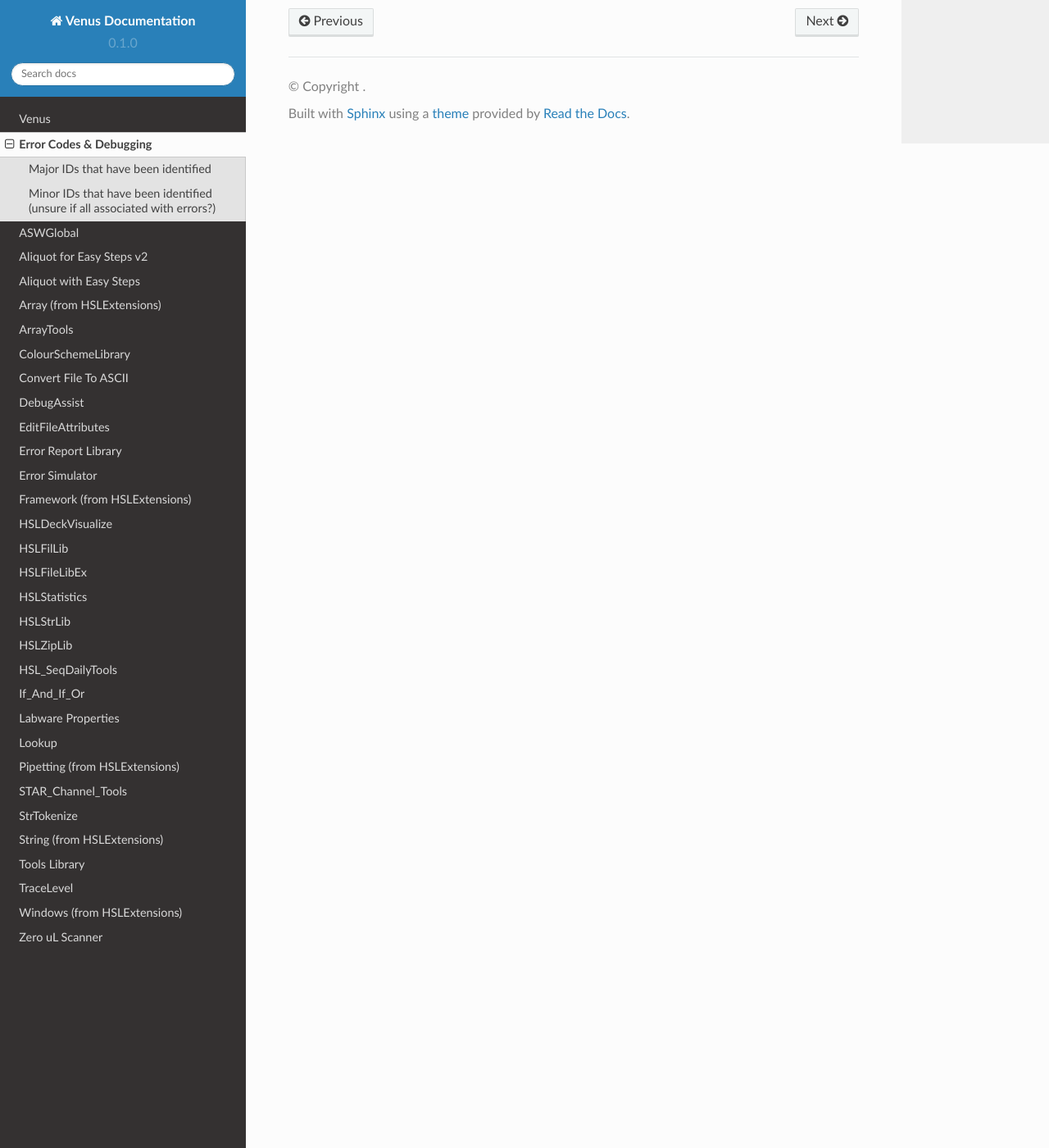
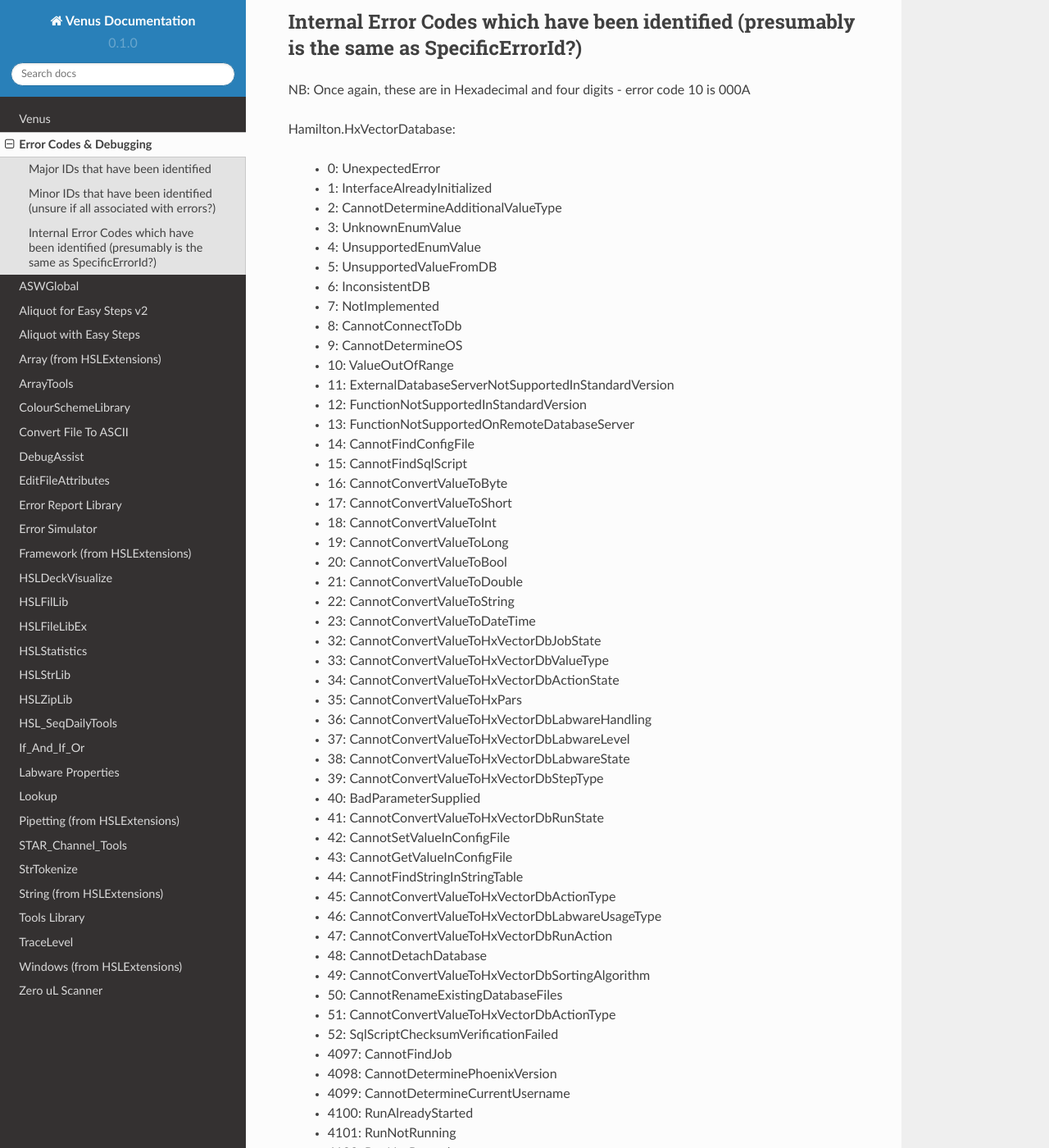
Before and after one commit to theonetruenerd/VenusLibraryDocumentation, a Sphinx documentation site: the page built from docs/source/ErrorCodes.rst, in a window 1280 px wide and 1400 px high, scrolled down 5293 px. Shown: the whole window at 82% size. Built offline with Sphinx 7.4.7 and the Read the Docs theme 2.0.0, drawn with Linux system fonts in a browser that asks for light colours; pages that are not in the unit, such as notebooks, are missing from menus; some of the changed text lies outside the part shown.

Commit message:
Update ErrorCodes.rst

```diff
--- a/docs/source/ErrorCodes.rst
+++ b/docs/source/ErrorCodes.rst
@@ -204,3 +204,135 @@
 - 70: GetFeatureExpiryISODateById
 - 71: GetFeatureStatusTextById
 - 72: UninstallFeature
+
+Internal Error Codes which have been identified (presumably is the same as SpecificErrorId?)
+-----------------------------------------------------
+NB: Once again, these are in Hexadecimal and four digits - error code 10 is 000A
+
+Hamilton.HxVectorDatabase:
+
+  - 0: UnexpectedError
+  - 1: InterfaceAlreadyInitialized
+  - 2: CannotDetermineAdditionalValueType
+  - 3: UnknownEnumValue
+  - 4: UnsupportedEnumValue
+  - 5: UnsupportedValueFromDB
+  - 6: InconsistentDB
+  - 7: NotImplemented
+  - 8: CannotConnectToDb
+  - 9: CannotDetermineOS
+  - 10: ValueOutOfRange
+  - 11: ExternalDatabaseServerNotSupportedInStandardVersion
+  - 12: FunctionNotSupportedInStandardVersion
+  - 13: FunctionNotSupportedOnRemoteDatabaseServer
+  - 14: CannotFindConfigFile
+  - 15: CannotFindSqlScript
+  - 16: CannotConvertValueToByte
+  - 17: CannotConvertValueToShort
+  - 18: CannotConvertValueToInt
+  - 19: CannotConvertValueToLong
+  - 20: CannotConvertValueToBool
+  - 21: CannotConvertValueToDouble
+  - 22: CannotConvertValueToString
+  - 23: CannotConvertValueToDateTime
+  - 32: CannotConvertValueToHxVectorDbJobState
+  - 33: CannotConvertValueToHxVectorDbValueType
+  - 34: CannotConvertValueToHxVectorDbActionState
+  - 35: CannotConvertValueToHxPars
+  - 36: CannotConvertValueToHxVectorDbLabwareHandling
+  - 37: CannotConvertValueToHxVectorDbLabwareLevel
+  - 38: CannotConvertValueToHxVectorDbLabwareState
+  - 39: CannotConvertValueToHxVectorDbStepType
+  - 40: BadParameterSupplied
+  - 41: CannotConvertValueToHxVectorDbRunState
+  - 42: CannotSetValueInConfigFile
+  - 43: CannotGetValueInConfigFile
+  - 44: CannotFindStringInStringTable
+  - 45: CannotConvertValueToHxVectorDbActionType
+  - 46: CannotConvertValueToHxVectorDbLabwareUsageType
+  - 47: CannotConvertValueToHxVectorDbRunAction
+  - 48: CannotDetachDatabase
+  - 49: CannotConvertValueToHxVectorDbSortingAlgorithm
+  - 50: CannotRenameExistingDatabaseFiles
+  - 51: CannotConvertValueToHxVectorDbActionType
+  - 52: SqlScriptChecksumVerificationFailed
+  - 4097: CannotFindJob
+  - 4098: CannotDeterminePhoenixVersion
+  - 4099: CannotDetermineCurrentUsername
+  - 4100: RunAlreadyStarted
+  - 4101: RunNotRunning
+  - 4102: RunNotPaused
+  - 4103: MultipleRunsWithSameGUIDDetected
+  - 4104: CannotUpdateInternalRunID
+  - 4105: CannotDetermineInstrumentIDForConfiguration
+  - 4106: InstrumentDuplicatesInDatabse
+  - 4107: InstrumentConfigurationDuplicatesInDatabase
+  - 4108: DeckAlreadyExistsForInstrument
+  - 4109: LabwareAlreadyExists
+  - 4110: LabwareDoesNotExist
+  - 4111: OnlySingleLabwareAccessAllowed
+  - 4112: UnknownDeckID
+  - 4113: IllegalLabwareHandlingCombination
+  - 4114: CannotExtractLabwareName
+  - 4115: CannotMixActionsOfDifferentActionTypes
+  - 4116: IfNotExistsCreateNotAllowed
+  - 4117: IfExistsRemoveNotAllowed
+  - 4118: IfNotExists_ErrorNotAllowed
+  - 4119: CannotExtractBaseName
+  - 4120: CannotNormalizeLabwareAccessName
+  - 4121: CannotLinkLabware
+  - 4122: CannotExtractInstrumentName
+  - 4123: CannotSplitLabwareAccessName
+  - 4124: CannotDetermineLabwareStatePriority
+  - 4125: CannotConvertActionStateToLabwareState
+  - 4126: WrongNumberOfLabwareForAction
+  - 4127: CannotFindRun
+  - 4128: CannotFindAction
+  - 4129: CannotFinishPreWork
+  - 4130: CannotCreateAction
+  - 4131: CannotLinkLabware
+  - 4132: CannotAddDetail
+  - 4133: CannotAddAdditionalData
+  - 4134: CannotUpdateLabwareData
+  - 4135: IfNotExistsIgnoreActionNotAllowed
+  - 4136: DeckDoesNotExistForInstrument
+  - 4137: SequenceNotValidAtIndex
+  - 4138: CannotAddAdditionalData
+  - 4139: CannotGetAdditionalData
+  - 4140: CannotDeleteAdditionalData
+  - 4141: CannotFindRunAction
+  - 4142: CannotFindInstrument
+  - 4143: SequenceNotValid
+  - 4144: ConnectedContainerNotAllowed
+  - 4145: LabwareOrLabwareTypeNotValid
+  - 4146: LabwareTypeDoesNotExist
+  - 4147: LabwareMainTypeDoesNotExist
+  - 4148: ExperimentDoesNotExist
+  - 4149: LabwareOrExperimentDoesNotExist
+  - 4150: CannotAddErrorInfo
+  - 4151: CurrentLabwareDoesNotMatchPreviousLabware
+  - 4152: CurrentLabwareAlreadyUsed
+  - 4153: LabwareIsAlreadyPartOfExperiment
+  - 4154: ExperimentAlreadyExists
+  - 4155: DatabaseAlreadyExists
+  - 4156: DatabaseFileAlreadyAttached
+  - 4157: CannotFindAValueForAdditionalDataKey
+  - 4158: IfExistsErrorNotAllowed
+  - 4159: BadLabwareAccessName
+  - 4160: CannotFindDeck
+  - 4161: FileDoesNotExist
+  - 4162: CannotRemoveExperimentSourceLabware
+  - 4163: LabwareIsCurrentlyLoadedAndMustBeUnloadedBeforeReloading
+  - 4164: CannotLookupAdditionalData
+  - 4165: BarcodeAlreadyUsedAsUniqueBarcode
+  - 4166: BarcodeNotUnique
+  - 4167: CannotClearUniqueBarcodeList
+  - 8193: CannotFindReportDirectory
+  - 40961: AdditionalDataForeignNotExistsAction
+  - 40962: AdditionalDataForeignNotExistsInstrument
+  - 40963: AdditionalDataForeignNotExistsInstrumentConfiguration
+  - 40964: AdditionalDataForeignNotExistsJob
+  - 40965: AdditionalDataForeignNotExistsLabware
+  - 40966: AdditionalDataForeignNotExistsRunAction
+  - 40967: AdditionalDataForeignNotExistsRun
+  - 65535: CannotCreateErrorInfo
```
